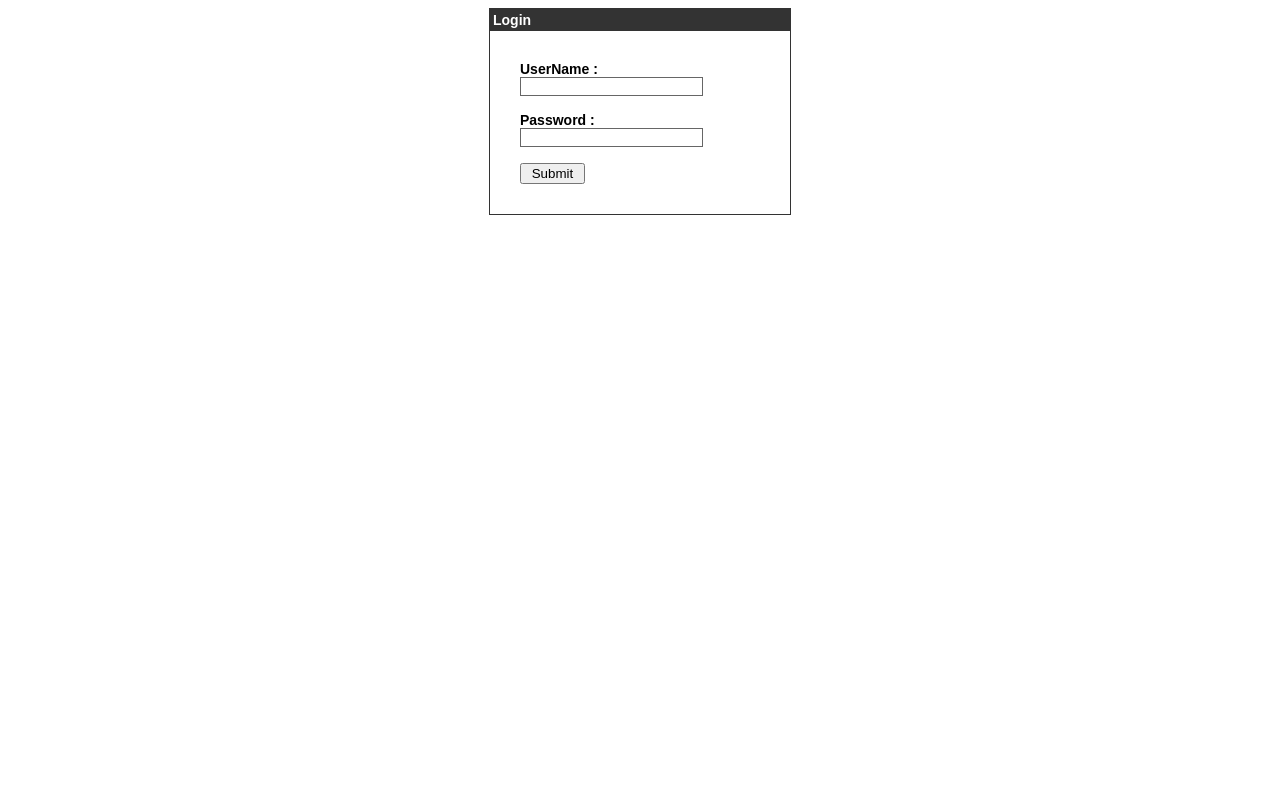
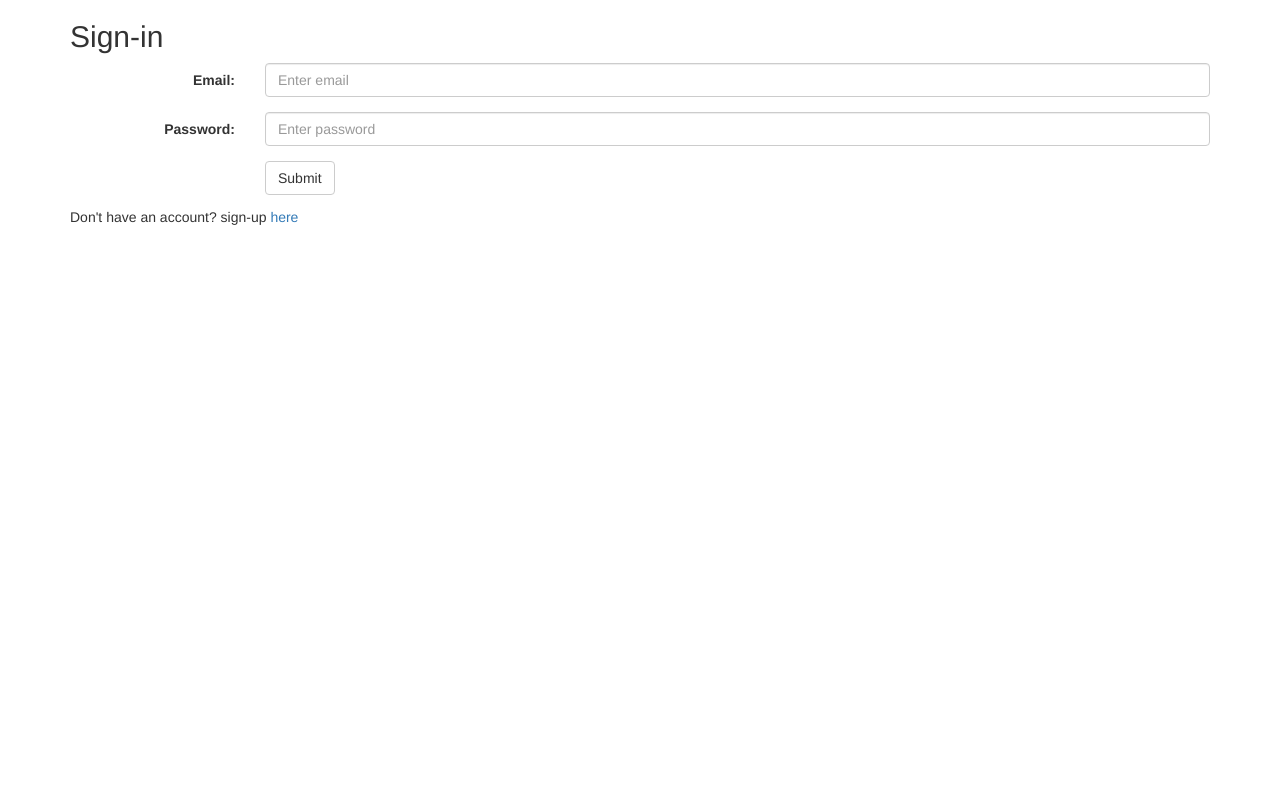
Before and after one commit to abdelrahmanabdelnabi/Course-Registration, a PHP site: page /login.php in a window 1280 px wide. Run offline with PHP 8.4, Linux system fonts and the light colour scheme; data that the repository does not hold is empty; some libraries are stand-ins or nearby versions.

Commit message:
add styling to sign-in page

```diff
--- a/login.php
+++ b/login.php
@@ -1,11 +1,11 @@
 <?php
 include("config.php");
 session_start();
-
+$error = "";
 if($_SERVER["REQUEST_METHOD"] == "POST") {
       // username and password sent from form
 
-      $myemail = mysqli_real_escape_string($db,$_POST['username']);
+   $myemail = mysqli_real_escape_string($db,$_POST['email']);
    $mypassword = mysqli_real_escape_string($db,$_POST['password']);
 
    $sql = "SELECT * FROM users WHERE email = '$myemail' and password = '$mypassword'";
@@ -39,45 +39,51 @@
    }
 }
 ?>
+
 <html>
 
 <head>
    <title>Login Page</title>
-
-      <style type = "text/css">
-         body {
-            font-family:Arial, Helvetica, sans-serif;
-            font-size:14px;
-         }
-
-         label {
-            font-weight:bold;
-            width:100px;
-            font-size:14px;
-         }
-
-         .box {
-            border:#666666 solid 1px;
-         }
-      </style>
+   <meta charset="utf-8">
+   <meta name="viewport" content="width=device-width, initial-scale=1">
+   <link rel="stylesheet" href="https://maxcdn.bootstrapcdn.com/bootstrap/3.3.7/css/bootstrap.min.css">
+   <script src="https://ajax.googleapis.com/ajax/libs/jquery/3.2.0/jquery.min.js"></script>
+   <script src="https://maxcdn.bootstrapcdn.com/bootstrap/3.3.7/js/bootstrap.min.js"></script>
 
 </head>
 
-   <body bgcolor = "#FFFFFF">
+<body>
 
-      <div align = "center">
-         <div style = "width:300px; border: solid 1px #333333; " align = "left">
-            <div style = "background-color:#333333; color:#FFFFFF; padding:3px;"><b>Login</b></div>
+   <div class="container">
+    <h2>Sign-in</h2>
 
-            <div style = "margin:30px">
+    <form class="form-horizontal" action="login.php" method="post">
+     <div class="form-group">
+      <label class="control-label col-sm-2" for="email">Email:</label>
+      <div class="col-sm-10">
+       <input type="email" class="form-control" id="email" placeholder="Enter email" name="email">
+    </div>
+ </div>
 
-               <form action = "" method = "post">
-                  <label>UserName  :</label><input type = "text" name = "username" class = "box"/><br /><br />
-                  <label>Password  :</label><input type = "password" name = "password" class = "box" /><br/><br />
-                  <input type = "submit" value = " Submit "/><br />
+ <div class="form-group">
+   <label class="control-label col-sm-2" for="pwd">Password:</label>
+   <div class="col-sm-10">
+    <input type="password" class="form-control" id="password" placeholder="Enter password" name="password">
+ </div>
+</div>
+
+<div class="form-group">
+   <div class="col-sm-offset-2 col-sm-10">
+    <button type="submit" class="btn btn-default">Submit</button>
+ </div>
+</div>
+
+<?php
+   if ($error !== "")
+      echo '<div class="alert alert-danger">'.$error.'</div>';
+?>
 </form>
-
-               <div style = "font-size:11px; color:#cc0000; margin-top:10px"><?php echo $error; ?></div>
+<h5>Don't have an account? sign-up <a href="register.php">here</a></h5>
 
 </div>
 
--- a/register.php
+++ b/register.php
@@ -67,7 +67,7 @@
                   <input type = "submit" value = "Register"/><br />
                </form>
 
-               <div style = "font-size:11px; color:#cc0000; margin-top:10px"><?php echo $_SESSION['message']; ?></div>
+               <div style = "font-size:11px; color:#cc0000; margin-top:10px"><?php if(isset($_SESSION['message']))echo $_SESSION['message']; ?></div>
 
             </div>
 
--- a/welcome.php
+++ b/welcome.php
@@ -14,7 +14,7 @@
       <?php
       	if($_SESSION['dept'] !== '') {
       		echo "<h2>your department is ".$_SESSION['dept']." </h2>";
-      		echo '<h3>go to course selection <a href="/database/lab1/reg_courses.php?dept_id='.$_SESSION['dept_id'].'&sid='.$_SESSION['user_id'].'">here</a></h3>';
+      		echo '<h3>go to course selection <a href="/database/lab1/reg_courses.php">here</a></h3>';
 
       	} else { // no deptartment.. select department
       		echo "<h2>Please select your department</h2>";
```
Also changed, not shown: reg_courses.php (+6 -5 lines). Lines whose indentation alone changed are shown as unchanged.
